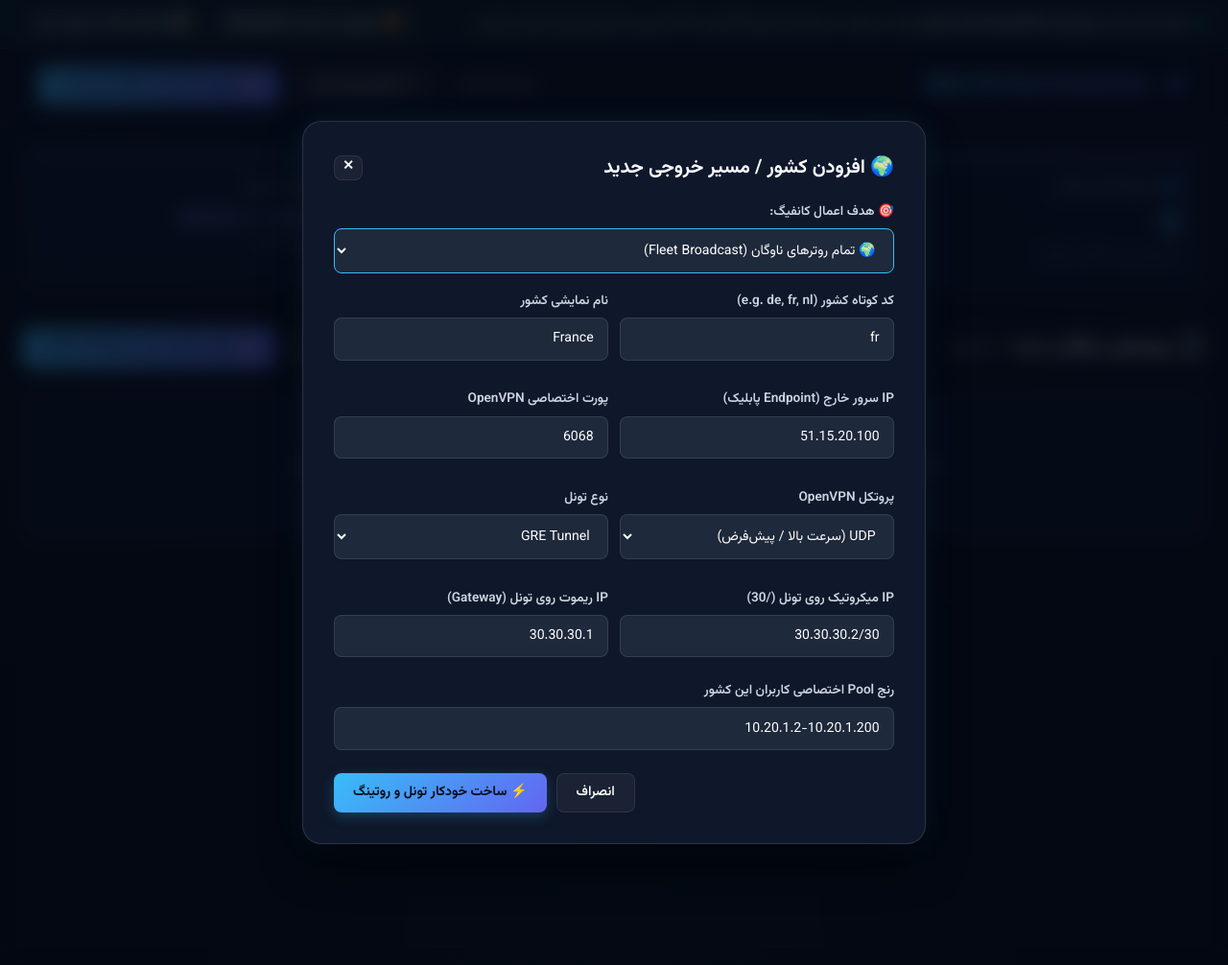
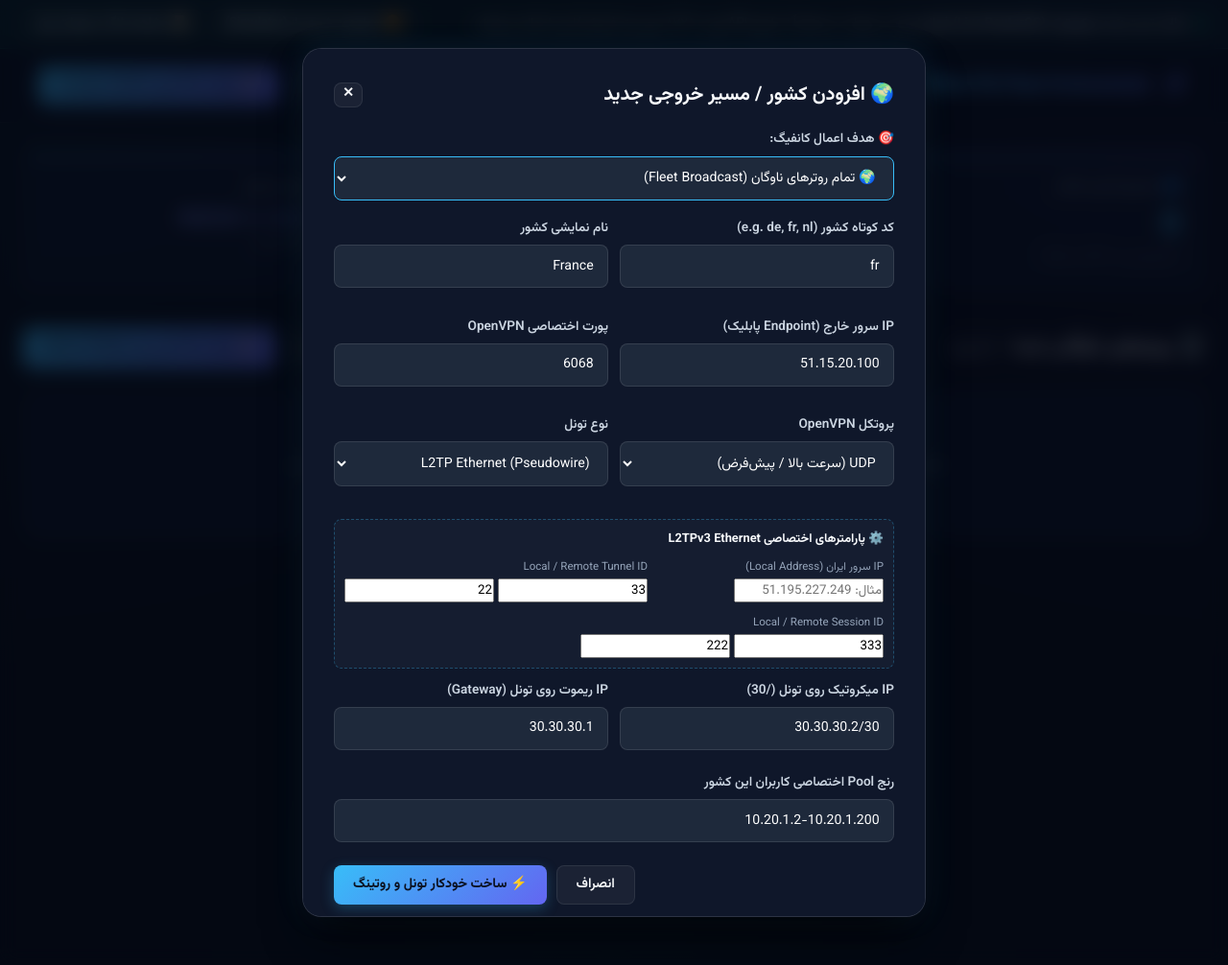
Before and after one commit to alirezamshk/mikrotik-orchestrator, a FastAPI app: page / in a window 1280 px wide, after a click on "🌍 + افزودن کشور خروجی". Shown: the whole page at 96% size. Run offline with FastAPI, Linux system fonts and the light colour scheme.

Commit message:
feat(ui): add comprehensive L2TPv3 parameters input fields to country cards and manual destination modal

```diff
--- a/app/web/static/js/app.js
+++ b/app/web/static/js/app.js
@@ -56,7 +56,12 @@ async function submitDestination(e) {
         client_gateway_ip: '10.20.1.1',
         client_subnet: '10.20.1.0/24',
         enable_killswitch: true,
-        bypass_iran: true
+        bypass_iran: true,
+        local_ip: document.getElementById('dst_l2tp_local_ip') ? document.getElementById('dst_l2tp_local_ip').value.trim() : null,
+        local_tunnel_id: document.getElementById('dst_local_tunnel_id') ? parseInt(document.getElementById('dst_local_tunnel_id').value) : 33,
+        remote_tunnel_id: document.getElementById('dst_remote_tunnel_id') ? parseInt(document.getElementById('dst_remote_tunnel_id').value) : 22,
+        local_session_id: document.getElementById('dst_local_session_id') ? parseInt(document.getElementById('dst_local_session_id').value) : 333,
+        remote_session_id: document.getElementById('dst_remote_session_id') ? parseInt(document.getElementById('dst_remote_session_id').value) : 222
     };
 
     closeModal('addDestModal');
@@ -229,14 +234,14 @@ let cachedFleetServers = [];
 
 // Beautiful Curated Country Cards with Smart Defaults
 let customizableCountriesList = [
-    { checked: false, code: 'de', flag: '🇩🇪', label: 'آلمان', port: 6066, proto: 'udp', type: 'gre', remote_ip: '', local_30: '40.10.1.2/30', gw_30: '40.10.1.1', pool: '10.18.1.2-10.18.1.200', subnet: '10.18.1.0/24' },
-    { checked: false, code: 'usa', flag: '🇺🇸', label: 'آمریکا', port: 6065, proto: 'udp', type: 'gre', remote_ip: '', local_30: '40.11.1.2/30', gw_30: '40.11.1.1', pool: '10.17.1.2-10.17.1.200', subnet: '10.17.1.0/24' },
-    { checked: false, code: 'eng', flag: '🇬🇧', label: 'انگلیس', port: 6060, proto: 'tcp', type: 'gre', remote_ip: '', local_30: '40.12.1.2/30', gw_30: '40.12.1.1', pool: '10.16.1.2-10.16.1.200', subnet: '10.16.1.0/24' },
-    { checked: false, code: 'nl', flag: '🇳🇱', label: 'هلند', port: 6064, proto: 'udp', type: 'gre', remote_ip: '', local_30: '40.13.1.2/30', gw_30: '40.13.1.1', pool: '10.15.1.2-10.15.1.200', subnet: '10.15.1.0/24' },
-    { checked: false, code: 'fin', flag: '🇫🇮', label: 'فنلاند', port: 6059, proto: 'udp', type: 'gre', remote_ip: '', local_30: '40.14.1.2/30', gw_30: '40.14.1.1', pool: '10.12.1.2-10.12.1.200', subnet: '10.12.1.0/24' },
-    { checked: false, code: 'pol', flag: '🇵🇱', label: 'لهستان', port: 6063, proto: 'udp', type: 'gre', remote_ip: '', local_30: '40.15.1.2/30', gw_30: '40.15.1.1', pool: '10.13.1.2-10.13.1.200', subnet: '10.13.1.0/24' },
-    { checked: false, code: 'ca', flag: '🇨🇦', label: 'کانادا', port: 6067, proto: 'udp', type: 'gre', remote_ip: '', local_30: '40.16.1.2/30', gw_30: '40.16.1.1', pool: '10.19.1.2-10.19.1.200', subnet: '10.19.1.0/24' },
-    { checked: false, code: 'trk', flag: '🇹🇷', label: 'ترکیه', port: 6058, proto: 'udp', type: 'gre', remote_ip: '', local_30: '40.17.1.2/30', gw_30: '40.17.1.1', pool: '10.11.1.2-10.11.1.200', subnet: '10.11.1.0/24' }
+    { checked: false, code: 'de', flag: '🇩🇪', label: 'آلمان', port: 6066, proto: 'udp', type: 'l2tp_ether', remote_ip: '', local_ip: '', local_tunnel_id: 31, remote_tunnel_id: 21, local_session_id: 301, remote_session_id: 201, local_30: '40.10.1.2/30', gw_30: '40.10.1.1', pool: '10.18.1.2-10.18.1.200', subnet: '10.18.1.0/24' },
+    { checked: false, code: 'usa', flag: '🇺🇸', label: 'آمریکا', port: 6065, proto: 'udp', type: 'l2tp_ether', remote_ip: '', local_ip: '', local_tunnel_id: 32, remote_tunnel_id: 22, local_session_id: 302, remote_session_id: 202, local_30: '40.11.1.2/30', gw_30: '40.11.1.1', pool: '10.17.1.2-10.17.1.200', subnet: '10.17.1.0/24' },
+    { checked: false, code: 'eng', flag: '🇬🇧', label: 'انگلیس', port: 6060, proto: 'tcp', type: 'l2tp_ether', remote_ip: '', local_ip: '', local_tunnel_id: 33, remote_tunnel_id: 23, local_session_id: 303, remote_session_id: 203, local_30: '40.12.1.2/30', gw_30: '40.12.1.1', pool: '10.16.1.2-10.16.1.200', subnet: '10.16.1.0/24' },
+    { checked: false, code: 'nl', flag: '🇳🇱', label: 'هلند', port: 6064, proto: 'udp', type: 'l2tp_ether', remote_ip: '', local_ip: '', local_tunnel_id: 34, remote_tunnel_id: 24, local_session_id: 304, remote_session_id: 204, local_30: '40.13.1.2/30', gw_30: '40.13.1.1', pool: '10.15.1.2-10.15.1.200', subnet: '10.15.1.0/24' },
+    { checked: false, code: 'fin', flag: '🇫🇮', label: 'فنلاند', port: 6059, proto: 'udp', type: 'l2tp_ether', remote_ip: '', local_ip: '', local_tunnel_id: 35, remote_tunnel_id: 25, local_session_id: 305, remote_session_id: 205, local_30: '40.14.1.2/30', gw_30: '40.14.1.1', pool: '10.12.1.2-10.12.1.200', subnet: '10.12.1.0/24' },
+    { checked: false, code: 'pol', flag: '🇵🇱', label: 'لهستان', port: 6063, proto: 'udp', type: 'l2tp_ether', remote_ip: '', local_ip: '', local_tunnel_id: 36, remote_tunnel_id: 26, local_session_id: 306, remote_session_id: 206, local_30: '40.15.1.2/30', gw_30: '40.15.1.1', pool: '10.13.1.2-10.13.1.200', subnet: '10.13.1.0/24' },
+    { checked: false, code: 'ca', flag: '🇨🇦', label: 'کانادا', port: 6067, proto: 'udp', type: 'l2tp_ether', remote_ip: '', local_ip: '', local_tunnel_id: 37, remote_tunnel_id: 27, local_session_id: 307, remote_session_id: 207, local_30: '40.16.1.2/30', gw_30: '40.16.1.1', pool: '10.19.1.2-10.19.1.200', subnet: '10.19.1.0/24' },
+    { checked: false, code: 'trk', flag: '🇹🇷', label: 'ترکیه', port: 6058, proto: 'udp', type: 'l2tp_ether', remote_ip: '', local_ip: '', local_tunnel_id: 38, remote_tunnel_id: 28, local_session_id: 308, remote_session_id: 208, local_30: '40.17.1.2/30', gw_30: '40.17.1.1', pool: '10.11.1.2-10.11.1.200', subnet: '10.11.1.0/24' }
 ];
 
 // Open Wizard Modal
@@ -432,6 +437,11 @@ function setCountryTunnelType(idx, tunType) {
     if (badge && !customizableCountriesList[idx].assigned_tunnel) {
         badge.innerText = `تونل جدید (${tunType === 'l2tp_ether' ? 'L2TP-ETHER' : 'GRE'})`;
     }
+    const l2tpBox = document.getElementById(`c_l2tp_box_${idx}`);
+    const greBox = document.getElementById(`c_gre_box_${idx}`);
+    const isAssigned = !!customizableCountriesList[idx].assigned_tunnel;
+    if (l2tpBox) l2tpBox.style.display = (!isAssigned && tunType === 'l2tp_ether') ? 'block' : 'none';
+    if (greBox) greBox.style.display = (!isAssigned && tunType === 'gre') ? 'block' : 'none';
 }
 
 function setAllCountriesTunnelType(tunType) {
@@ -471,6 +481,9 @@ function renderCustomizableCountryRows() {
             ? `<span style="background: rgba(16, 185, 129, 0.2); color: #10b981; padding: 2px 8px; border-radius: 6px; font-weight: 600; font-size: 0.72rem;">متصل به تونل: <code>${item.assigned_tunnel}</code></span>`
             : `<span class="tag-pill" id="c_badge_${idx}" style="font-size: 0.72rem;">تونل جدید (${item.type === 'l2tp_ether' ? 'L2TP-ETHER' : 'GRE'})</span>`;
 
+        const defaultHost = (document.getElementById('wiz_host') ? document.getElementById('wiz_host').value.trim() : '51.195.227.249');
+        const isAssigned = !!item.assigned_tunnel;
+
         card.innerHTML = `
             <div class="country-card-header">
                 <div class="country-flag-title">
@@ -498,8 +511,8 @@ function renderCustomizableCountryRows() {
             <div style="margin-top: 6px;">
                 <label style="font-size: 0.74rem; color: var(--text-muted); display: block; margin-bottom: 2px;">مدل ساخت تونل جدید:</label>
                 <div class="segmented-control" style="width: 100%;">
+                    <button type="button" class="segmented-btn ${item.type === 'l2tp_ether' ? 'active' : ''}" id="btn_tun_l2tp_${idx}" onclick="setCountryTunnelType(${idx}, 'l2tp_ether')">L2TPv3 Ethernet</button>
                     <button type="button" class="segmented-btn ${item.type === 'gre' ? 'active' : ''}" id="btn_tun_gre_${idx}" onclick="setCountryTunnelType(${idx}, 'gre')">GRE Tunnel</button>
-                    <button type="button" class="segmented-btn ${item.type === 'l2tp_ether' ? 'active' : ''}" id="btn_tun_l2tp_${idx}" onclick="setCountryTunnelType(${idx}, 'l2tp_ether')">L2TPv3 Ethernet</button>
                 </div>
             </div>
 
@@ -518,8 +531,69 @@ function renderCustomizableCountryRows() {
             </div>
 
             <div style="margin-top: 6px;">
-                <label style="font-size: 0.74rem; color: var(--text-muted); display: block; margin-bottom: 2px;">آی‌پی سرور خارج (مقصد تونل)</label>
-                <input type="text" id="c_remote_${idx}" placeholder="آی‌پی سرور خارج شما (مثال: 185.x.x.x)" value="${item.remote_ip || ''}" style="font-family: var(--font-mono); font-size: 0.82rem; width: 100%; padding: 5px 8px;" onchange="customizableCountriesList[${idx}].remote_ip = this.value.trim()">
+                <label style="font-size: 0.74rem; color: var(--text-muted); display: block; margin-bottom: 2px;">آی‌پی سرور خارج (Connect-To / Remote IP)</label>
+                <input type="text" id="c_remote_${idx}" placeholder="آی‌پی سرور خارج شما (مثال: 91.99.129.82)" value="${item.remote_ip || ''}" style="font-family: var(--font-mono); font-size: 0.82rem; width: 100%; padding: 5px 8px;" onchange="customizableCountriesList[${idx}].remote_ip = this.value.trim()">
+            </div>
+
+            <!-- Dynamic L2TPv3 Settings Panel -->
+            <div id="c_l2tp_box_${idx}" style="display: ${(!isAssigned && item.type === 'l2tp_ether') ? 'block' : 'none'}; margin-top: 8px; background: rgba(15, 23, 42, 0.75); border: 1px solid rgba(56, 189, 248, 0.3); border-radius: 8px; padding: 10px;">
+                <div style="display: flex; justify-content: space-between; align-items: center; margin-bottom: 6px;">
+                    <span style="font-size: 0.76rem; font-weight: 700; color: var(--accent-cyan, #38bdf8);">⚡ تنظیمات اختصاصی L2TPv3 Ethernet</span>
+                    <span style="font-size: 0.68rem; color: var(--text-dim); font-family: var(--font-mono);">Unmanaged UDP</span>
+                </div>
+
+                <div style="margin-bottom: 6px;">
+                    <label style="font-size: 0.7rem; color: var(--text-muted); display: block; margin-bottom: 2px;">آی‌پی سرور ایران (Local Address):</label>
+                    <input type="text" id="c_l2tp_loc_ip_${idx}" value="${item.local_ip || defaultHost}" placeholder="مثال: ${defaultHost}" style="font-family: var(--font-mono); font-size: 0.8rem; width: 100%; padding: 4px 8px; background: rgba(0,0,0,0.3); border: 1px solid var(--border-color); border-radius: 4px; color: #fff;" onchange="customizableCountriesList[${idx}].local_ip = this.value.trim()">
+                </div>
+
+                <div style="display: grid; grid-template-columns: 1fr 1fr; gap: 6px; margin-bottom: 6px;">
+                    <div>
+                        <label style="font-size: 0.68rem; color: var(--text-muted); display: block; margin-bottom: 2px;">Local Tunnel ID</label>
+                        <input type="number" id="c_l2tp_ltid_${idx}" value="${item.local_tunnel_id || (30 + idx)}" style="font-family: var(--font-mono); font-size: 0.8rem; width: 100%; padding: 4px 8px; background: rgba(0,0,0,0.3); border: 1px solid var(--border-color); border-radius: 4px; color: #fff;" onchange="customizableCountriesList[${idx}].local_tunnel_id = parseInt(this.value)">
+                    </div>
+                    <div>
+                        <label style="font-size: 0.68rem; color: var(--text-muted); display: block; margin-bottom: 2px;">Remote Tunnel ID</label>
+                        <input type="number" id="c_l2tp_rtid_${idx}" value="${item.remote_tunnel_id || (20 + idx)}" style="font-family: var(--font-mono); font-size: 0.8rem; width: 100%; padding: 4px 8px; background: rgba(0,0,0,0.3); border: 1px solid var(--border-color); border-radius: 4px; color: #fff;" onchange="customizableCountriesList[${idx}].remote_tunnel_id = parseInt(this.value)">
+                    </div>
+                </div>
+
+                <div style="display: grid; grid-template-columns: 1fr 1fr; gap: 6px; margin-bottom: 6px;">
+                    <div>
+                        <label style="font-size: 0.68rem; color: var(--text-muted); display: block; margin-bottom: 2px;">Local Session ID</label>
+                        <input type="number" id="c_l2tp_lsid_${idx}" value="${item.local_session_id || (300 + idx)}" style="font-family: var(--font-mono); font-size: 0.8rem; width: 100%; padding: 4px 8px; background: rgba(0,0,0,0.3); border: 1px solid var(--border-color); border-radius: 4px; color: #fff;" onchange="customizableCountriesList[${idx}].local_session_id = parseInt(this.value)">
+                    </div>
+                    <div>
+                        <label style="font-size: 0.68rem; color: var(--text-muted); display: block; margin-bottom: 2px;">Remote Session ID</label>
+                        <input type="number" id="c_l2tp_rsid_${idx}" value="${item.remote_session_id || (200 + idx)}" style="font-family: var(--font-mono); font-size: 0.8rem; width: 100%; padding: 4px 8px; background: rgba(0,0,0,0.3); border: 1px solid var(--border-color); border-radius: 4px; color: #fff;" onchange="customizableCountriesList[${idx}].remote_session_id = parseInt(this.value)">
+                    </div>
+                </div>
+
+                <div style="display: grid; grid-template-columns: 1fr 1fr; gap: 6px;">
+                    <div>
+                        <label style="font-size: 0.68rem; color: var(--text-muted); display: block; margin-bottom: 2px;">IP میکروتیک (/30)</label>
+                        <input type="text" id="c_l2tp_loc30_${idx}" value="${item.local_30 || `40.${idx+10}.1.2/30`}" style="font-family: var(--font-mono); font-size: 0.78rem; width: 100%; padding: 4px 8px; background: rgba(0,0,0,0.3); border: 1px solid var(--border-color); border-radius: 4px; color: #fff;" onchange="customizableCountriesList[${idx}].local_30 = this.value.trim()">
+                    </div>
+                    <div>
+                        <label style="font-size: 0.68rem; color: var(--text-muted); display: block; margin-bottom: 2px;">Gateway ریموت (/30)</label>
+                        <input type="text" id="c_l2tp_gw30_${idx}" value="${item.gw_30 || `40.${idx+10}.1.1`}" style="font-family: var(--font-mono); font-size: 0.78rem; width: 100%; padding: 4px 8px; background: rgba(0,0,0,0.3); border: 1px solid var(--border-color); border-radius: 4px; color: #fff;" onchange="customizableCountriesList[${idx}].gw_30 = this.value.trim()">
+                    </div>
+                </div>
+            </div>
+
+            <!-- Dynamic GRE Settings Panel -->
+            <div id="c_gre_box_${idx}" style="display: ${(!isAssigned && item.type === 'gre') ? 'block' : 'none'}; margin-top: 8px; background: rgba(15, 23, 42, 0.4); border: 1px solid var(--border-color); border-radius: 8px; padding: 10px;">
+                <span style="font-size: 0.72rem; font-weight: 700; color: var(--text-muted); display: block; margin-bottom: 6px;">⚙️ رنج داخلی تونل GRE (/30)</span>
+                <div style="display: grid; grid-template-columns: 1fr 1fr; gap: 6px;">
+                    <div>
+                        <label style="font-size: 0.68rem; color: var(--text-muted); display: block; margin-bottom: 2px;">IP میکروتیک (/30)</label>
+                        <input type="text" id="c_gre_loc30_${idx}" value="${item.local_30 || `10.${idx+10}.1.1/30`}" style="font-family: var(--font-mono); font-size: 0.78rem; width: 100%; padding: 4px 8px; background: rgba(0,0,0,0.3); border: 1px solid var(--border-color); border-radius: 4px; color: #fff;" onchange="customizableCountriesList[${idx}].local_30 = this.value.trim()">
+                    </div>
+                    <div>
+                        <label style="font-size: 0.68rem; color: var(--text-muted); display: block; margin-bottom: 2px;">Gateway ریموت (/30)</label>
+                        <input type="text" id="c_gre_gw30_${idx}" value="${item.gw_30 || `10.${idx+10}.1.2`}" style="font-family: var(--font-mono); font-size: 0.78rem; width: 100%; padding: 4px 8px; background: rgba(0,0,0,0.3); border: 1px solid var(--border-color); border-radius: 4px; color: #fff;" onchange="customizableCountriesList[${idx}].gw_30 = this.value.trim()">
+                    </div>
+                </div>
             </div>
 
             <div style="display: flex; justify-content: space-between; align-items: center; margin-top: 6px;">
@@ -605,19 +679,49 @@ async function executeBatchCustomCountries() {
                 return;
             }
 
+            let localTunnelId = item.local_tunnel_id || (30 + idx);
+            let remoteTunnelId = item.remote_tunnel_id || (20 + idx);
+            let localSessionId = item.local_session_id || (300 + idx);
+            let remoteSessionId = item.remote_session_id || (200 + idx);
+            let localIranIp = (document.getElementById('wiz_host') ? document.getElementById('wiz_host').value.trim() : '');
+            let tunnelLocalIp = item.local_30 || `40.${idx+10}.1.2/30`;
+            let tunnelRemoteIp = item.gw_30 || `40.${idx+10}.1.1`;
+
+            if (item.type === 'l2tp_ether') {
+                const ltidInput = document.getElementById(`c_l2tp_ltid_${idx}`);
+                if (ltidInput && ltidInput.value) localTunnelId = parseInt(ltidInput.value);
+                const rtidInput = document.getElementById(`c_l2tp_rtid_${idx}`);
+                if (rtidInput && rtidInput.value) remoteTunnelId = parseInt(rtidInput.value);
+                const lsidInput = document.getElementById(`c_l2tp_lsid_${idx}`);
+                if (lsidInput && lsidInput.value) localSessionId = parseInt(lsidInput.value);
+                const rsidInput = document.getElementById(`c_l2tp_rsid_${idx}`);
+                if (rsidInput && rsidInput.value) remoteSessionId = parseInt(rsidInput.value);
+                const locIpInput = document.getElementById(`c_l2tp_loc_ip_${idx}`);
+                if (locIpInput && locIpInput.value.trim()) localIranIp = locIpInput.value.trim();
+                const loc30Input = document.getElementById(`c_l2tp_loc30_${idx}`);
+                if (loc30Input && loc30Input.value.trim()) tunnelLocalIp = loc30Input.value.trim();
+                const gw30Input = document.getElementById(`c_l2tp_gw30_${idx}`);
+                if (gw30Input && gw30Input.value.trim()) tunnelRemoteIp = gw30Input.value.trim();
+            } else {
+                const loc30Input = document.getElementById(`c_gre_loc30_${idx}`);
+                if (loc30Input && loc30Input.value.trim()) tunnelLocalIp = loc30Input.value.trim();
+                const gw30Input = document.getElementById(`c_gre_gw30_${idx}`);
+                if (gw30Input && gw30Input.value.trim()) tunnelRemoteIp = gw30Input.value.trim();
+            }
+
             selectedDests.push({
                 name: item.code.toLowerCase(),
                 country_label: item.label,
                 tunnel_type: item.type,
                 existing_tunnel_name: item.assigned_tunnel || null,
                 remote_ip: remoteIp,
-                local_ip: (document.getElementById('wiz_host') ? document.getElementById('wiz_host').value.trim() : ''),
-                tunnel_local_ip: item.local_30 || `40.${idx+10}.1.2/30`,
-                tunnel_remote_ip: item.gw_30 || `40.${idx+10}.1.1`,
-                local_tunnel_id: 30 + idx,
-                remote_tunnel_id: 20 + idx,
-                local_session_id: 300 + idx,
-                remote_session_id: 200 + idx,
+                local_ip: localIranIp,
+                tunnel_local_ip: tunnelLocalIp,
+                tunnel_remote_ip: tunnelRemoteIp,
+                local_tunnel_id: localTunnelId,
+                remote_tunnel_id: remoteTunnelId,
+                local_session_id: localSessionId,
+                remote_session_id: remoteSessionId,
                 ovpn_port: port,
                 ovpn_protocol: item.proto,
                 ovpn_certificate: (document.getElementById('wiz_existing_cert_select') && document.getElementById('wiz_existing_cert_select').value) ? document.getElementById('wiz_existing_cert_select').value : 'ov',
--- a/app/web/templates/dashboard.html
+++ b/app/web/templates/dashboard.html
@@ -202,10 +202,33 @@
                 </div>
                 <div class="form-group">
                     <label>نوع تونل</label>
-                    <select id="dst_tunnel_type">
-                        <option value="gre" selected>GRE Tunnel</option>
-                        <option value="l2tp_ether">L2TP Ethernet (Pseudowire)</option>
+                    <select id="dst_tunnel_type" onchange="const f = document.getElementById('dst_l2tp_fields'); if(f) f.style.display = (this.value === 'l2tp_ether') ? 'block' : 'none';">
+                        <option value="l2tp_ether" selected>L2TP Ethernet (Pseudowire)</option>
+                        <option value="gre">GRE Tunnel</option>
                     </select>
+                </div>
+                <div id="dst_l2tp_fields" style="display: block; grid-column: span 2; background: rgba(30, 41, 59, 0.4); padding: 10px; border-radius: 8px; border: 1px dashed rgba(56, 189, 248, 0.3); margin-top: 4px;">
+                    <strong style="font-size: 0.8rem; color: var(--accent-cyan); display: block; margin-bottom: 6px;">⚙️ پارامترهای اختصاصی L2TPv3 Ethernet</strong>
+                    <div style="display: grid; grid-template-columns: 1fr 1fr; gap: 8px;">
+                        <div>
+                            <label style="font-size: 0.72rem; color: var(--text-muted);">IP سرور ایران (Local Address)</label>
+                            <input type="text" id="dst_l2tp_local_ip" placeholder="مثال: 51.195.227.249">
+                        </div>
+                        <div>
+                            <label style="font-size: 0.72rem; color: var(--text-muted);">Local / Remote Tunnel ID</label>
+                            <div style="display: flex; gap: 4px;">
+                                <input type="number" id="dst_local_tunnel_id" value="33" placeholder="Local: 33">
+                                <input type="number" id="dst_remote_tunnel_id" value="22" placeholder="Remote: 22">
+                            </div>
+                        </div>
+                        <div style="grid-column: span 2;">
+                            <label style="font-size: 0.72rem; color: var(--text-muted);">Local / Remote Session ID</label>
+                            <div style="display: flex; gap: 4px;">
+                                <input type="number" id="dst_local_session_id" value="333" placeholder="Local: 333">
+                                <input type="number" id="dst_remote_session_id" value="222" placeholder="Remote: 222">
+                            </div>
+                        </div>
+                    </div>
                 </div>
                 <div class="form-group">
                     <label>IP میکروتیک روی تونل (/30)</label>
```
